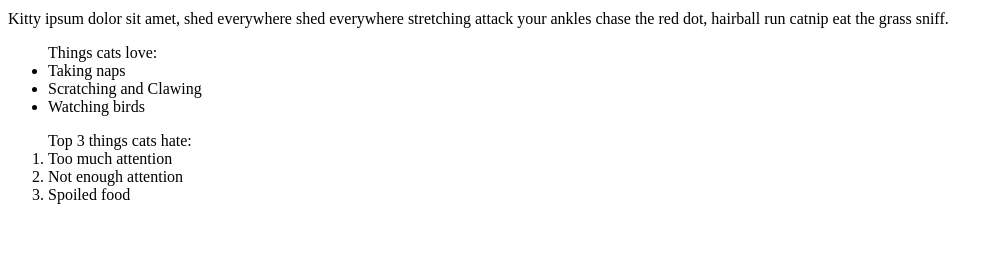
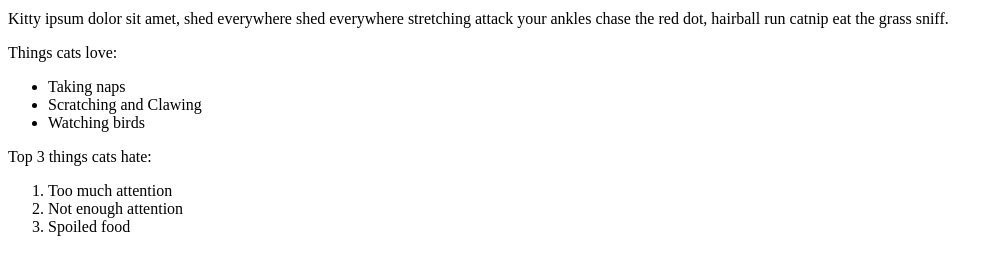
Before and after one commit to Ines1302/Day05, a plain HTML site: page ex20/src/index.html in a window 1280 px wide. Shown: the part 361-636 px from the top of the page, without its empty margins (0-1003 px from the left). Drawn offline with Linux system fonts and the light colour scheme.

Commit message:
Unordered and ordered list

```diff
--- a/ex20/src/index.html
+++ b/ex20/src/index.html
@@ -10,15 +10,15 @@
     sniff.
   </p>
 
+  <p>Things cats love:</p>
   <ul>
-    Things cats love:
     <li>Taking naps</li>
     <li>Scratching and Clawing</li>
     <li>Watching birds</li>
   </ul>
 
+  <p>Top 3 things cats hate:</p>
   <ol>
-    Top 3 things cats hate:
     <li>Too much attention</li>
     <li>Not enough attention</li>
     <li>Spoiled food</li>
```
